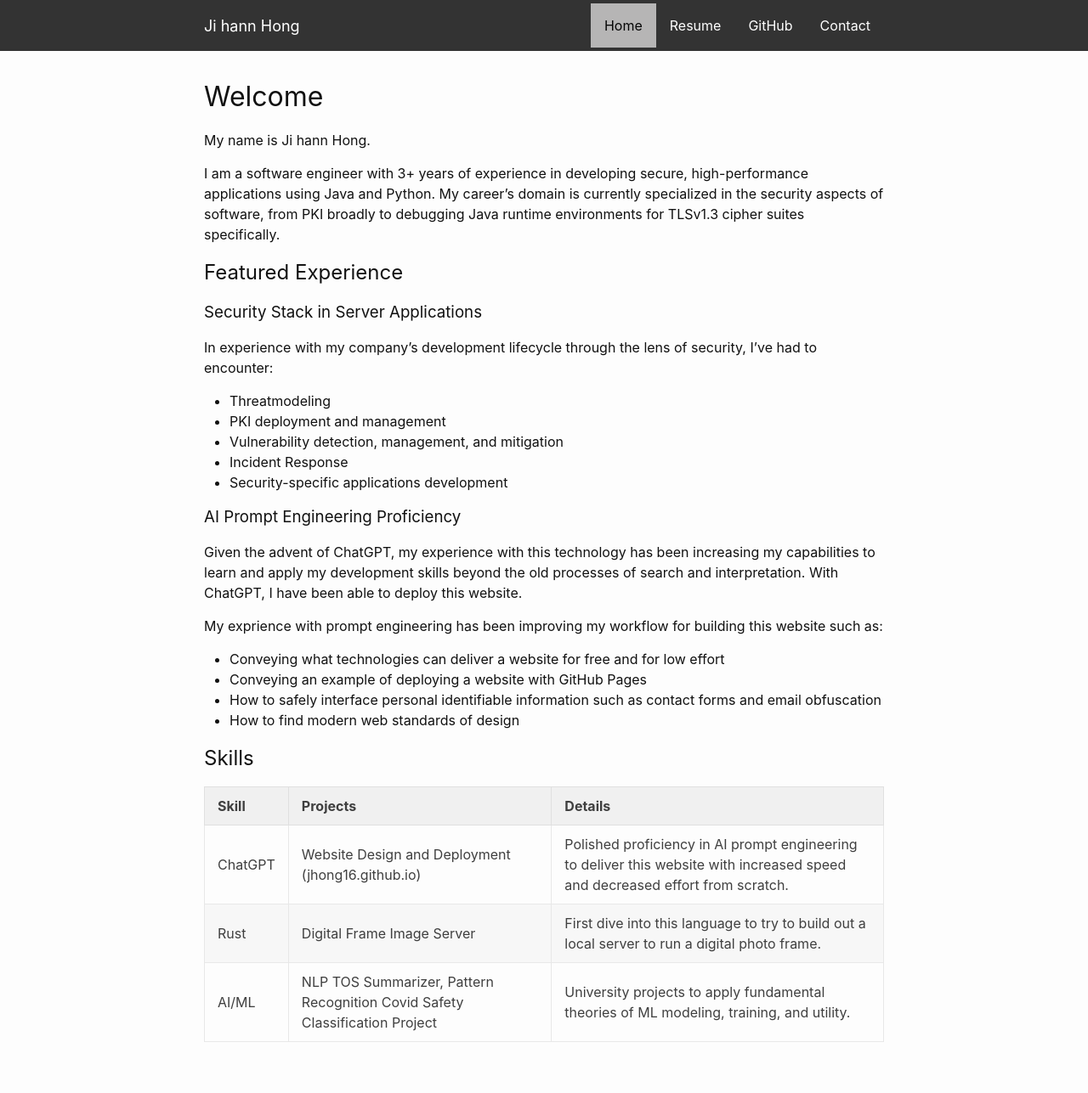
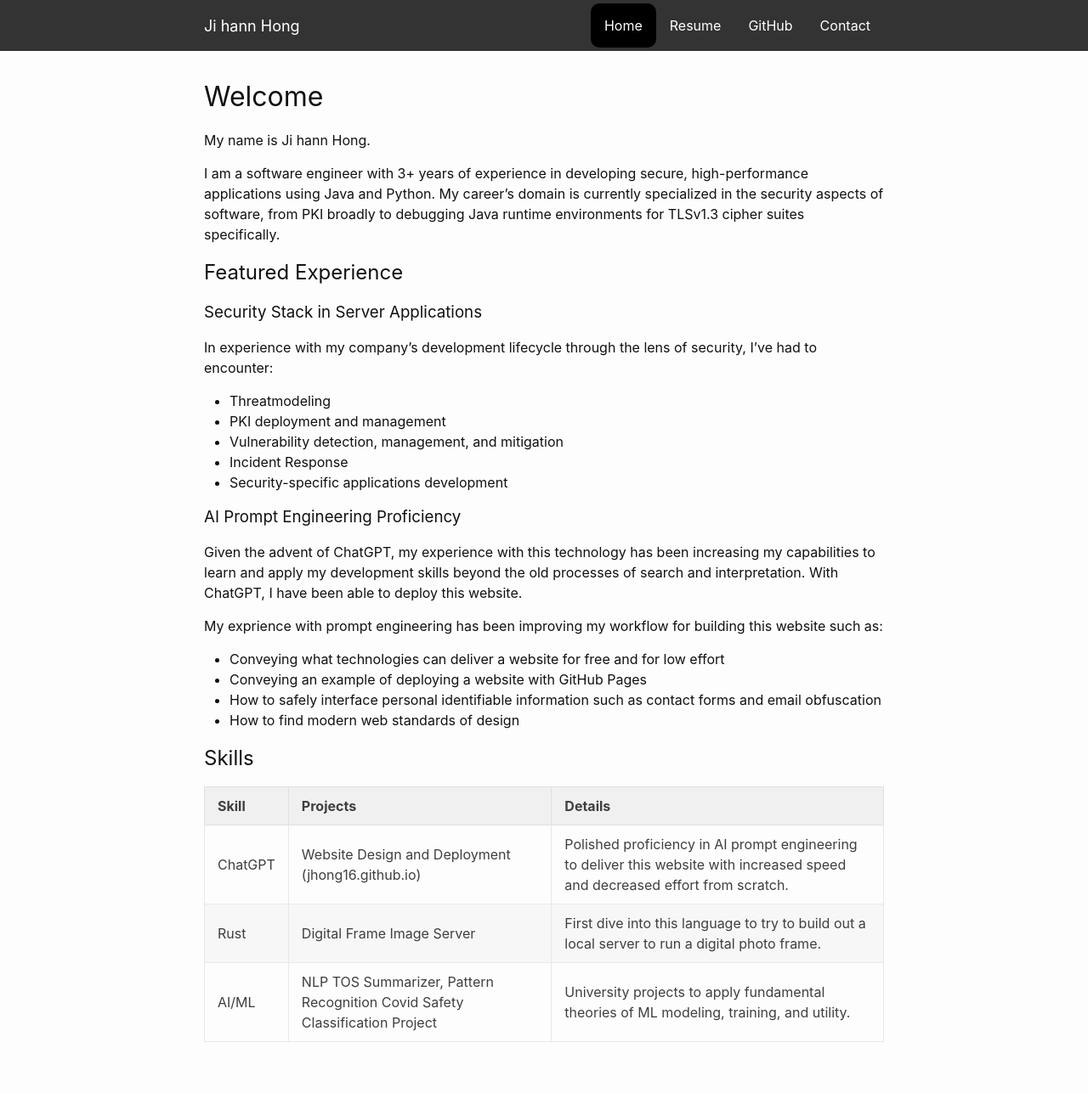
Before and after one commit to jhong16/My-Github-Page, a Jekyll site: the page built from index.md, in a window 1280 px wide. Shown: the whole page at 85% size. Built offline with Jekyll 4.4.1, drawn with Linux system fonts in a browser that asks for light colours.

Commit message:
url ux improvement

```diff
--- a/_includes/header.html
+++ b/_includes/header.html
@@ -57,9 +57,14 @@
     }
 
     .nav-inner ul li a.current {
-      background-color: rgb(182, 181, 181);
-      color: rgb(6, 6, 6);
+      background-color: black;
+      border-radius: 10px;
     }
+
+    .nav-inner ul li a:hover {
+      color: lightgray;
+    }
+
 
     /* Hamburger icon for mobile view */
     .hamburger {
@@ -106,9 +111,9 @@
       <!-- Navigation Links -->
       <ul id="navbar">
         <li><a href="/" {% if page.url == '/' %} class="current" {% endif %}>Home</a></li>
-        <li><a href="/resume" {% if page.url == site.baseurl + '/resume/' %} class="current" {% endif %}>Resume</a></li>
+        <li><a href="/resume" {% if page.url == '/resume' %} class="current" {% endif %}>Resume</a></li>
         <li><a href="https://github.com/jhong16">GitHub</a></li>
-        <li><a href="/contact" {% if page.url == site.baseurl + '/resume/' %} class="current" {% endif %}>Contact</a></li>
+        <li><a href="/contact" {% if page.url == '/contact' %} class="current" {% endif %}>Contact</a></li>
       </ul>
     </div>
   </div>
```
Also changed, not shown: contact.md (+1 -0 lines), resume.md (+1 -0 lines).
